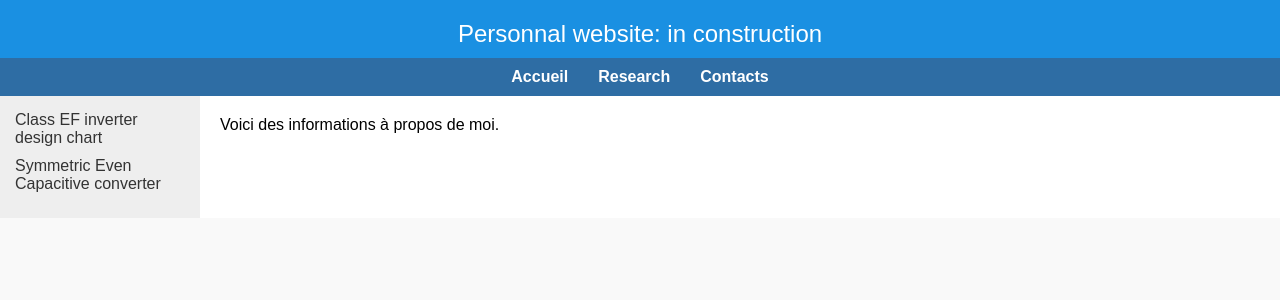
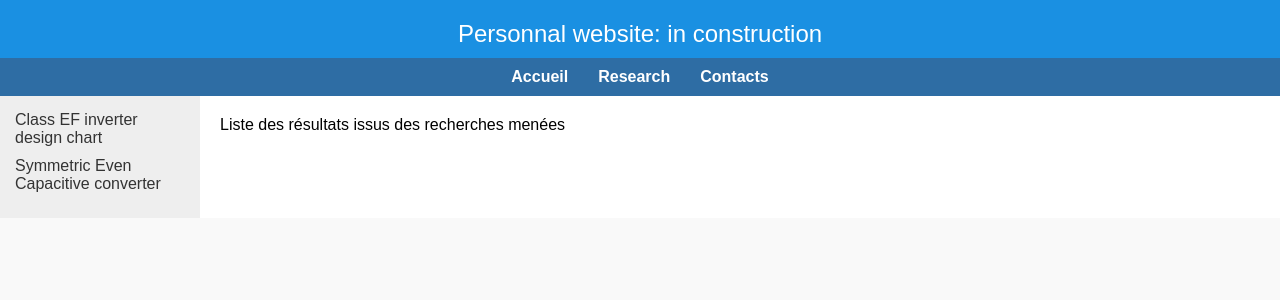
Before and after one commit to bdaire/bdaire.github.io, a Jekyll site: the page built from research.md, in a window 1280 px wide. Shown: the top 300 px of the page. Built offline with Jekyll 4.4.1, drawn with Linux system fonts in a browser that asks for light colours.

Commit message:
Update research.md

```diff
--- a/research.md
+++ b/research.md
@@ -3,4 +3,4 @@ layout: default
 title: Research
 ---
 
-Voici des informations à propos de moi.
+Liste des résultats issus des recherches menées
```
